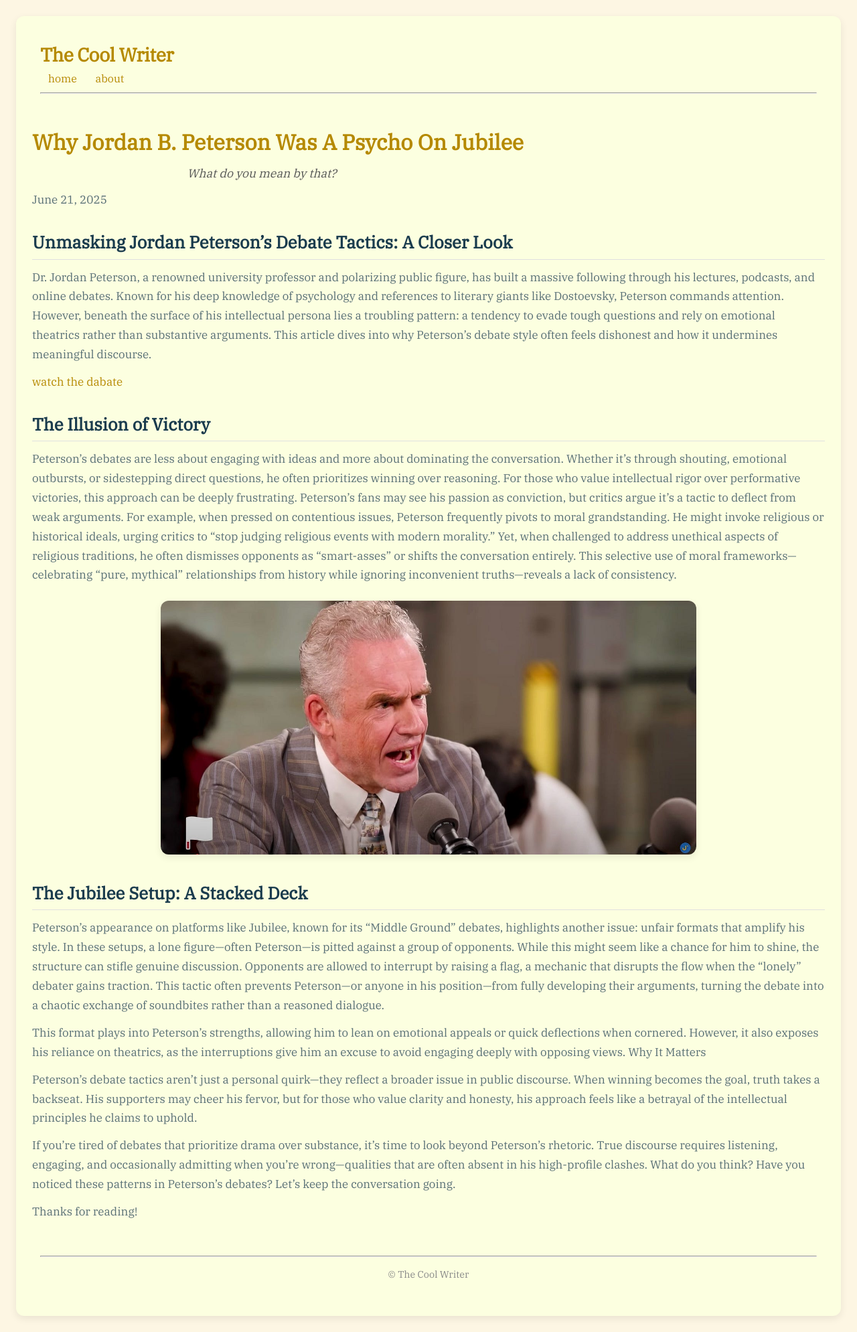
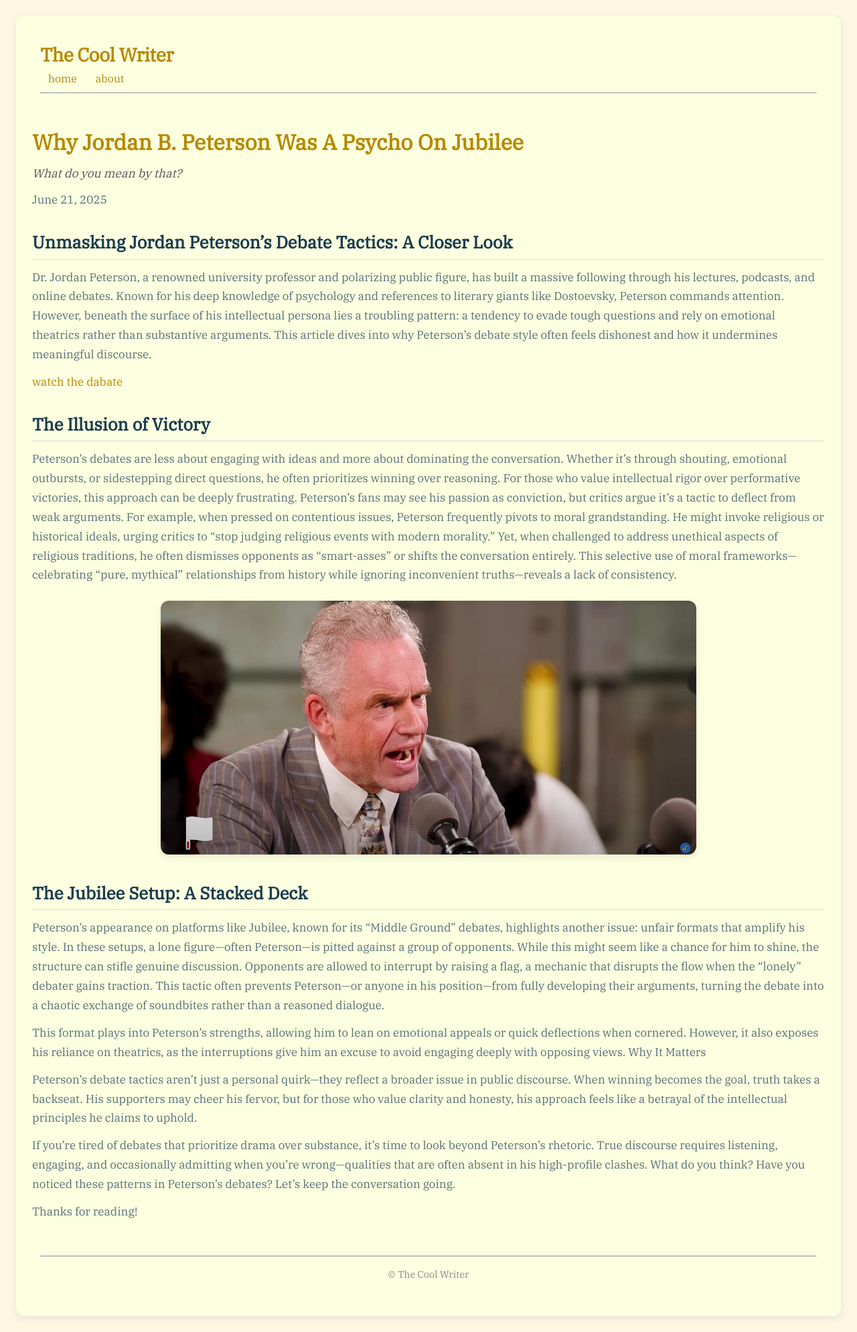
Before and after one commit to mahdikarimi1386339/mahdikarimi1386339.github.io, a Jekyll site: the page built from _posts/2025-06-21-Peterson-debate-evading.md, in a window 1280 px wide. Shown: the whole page at 67% size. Built offline with Jekyll 4.4.1, drawn with Linux system fonts in a browser that asks for light colours; some web fonts are replaced.

Commit message:
Correcting Style again and again

```diff
--- a/assets/css/style.css
+++ b/assets/css/style.css
@@ -82,7 +82,6 @@ header h1 {
   line-height: 1.5;              /* Comfortable reading line height */
   font-style: italic;            /* Optional: adds editorial/subtle tone */
   max-width: 65ch;               /* Keeps line length readable */
-  text-align: center;            /* Optional: if title is centered */
 }
 
 footer {
```
